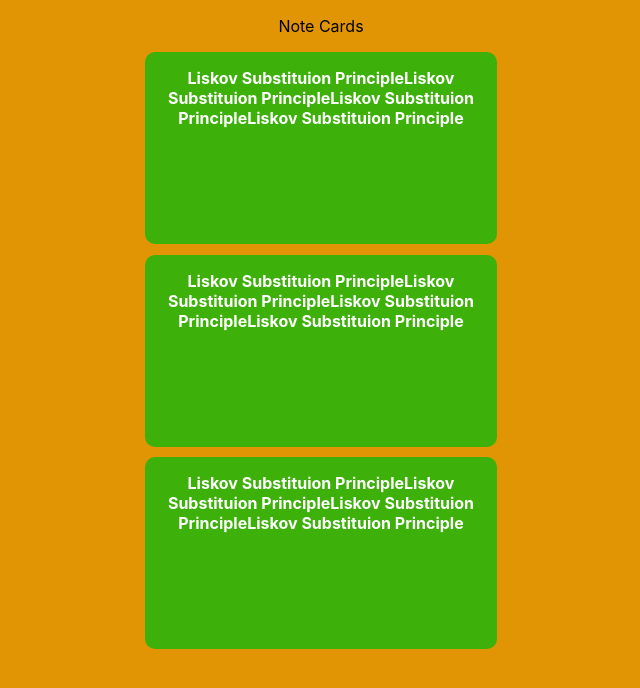
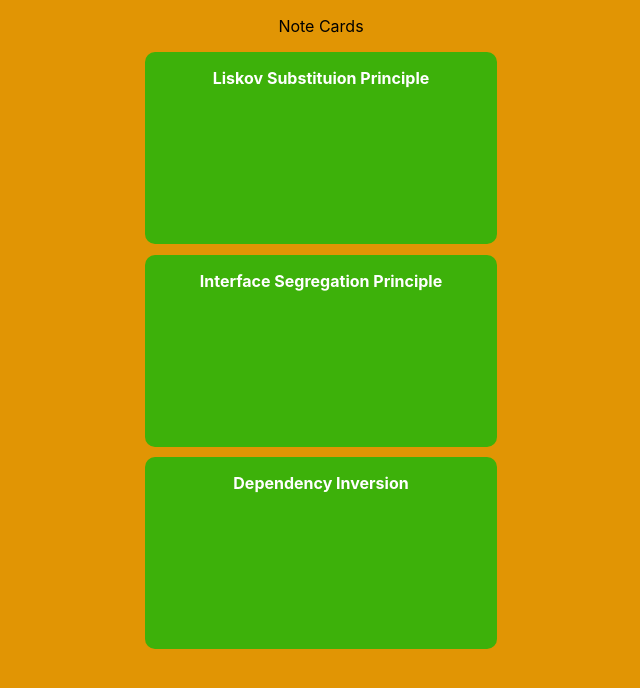
Before and after one commit to michael-mcmasters/Notecards, a React (Create React App) app: page / in a window 1280 px wide. Shown: the top 688 px of the page, without its empty margins (319-959 px from the left). Built offline with nearby package versions, Linux system fonts and the light colour scheme.

Commit message:
Have each card display different text with props

```diff
--- a/src/components/Card.js
+++ b/src/components/Card.js
@@ -1,8 +1,8 @@
 import react from "react";
 import "../css/Card.css";
 
-export default function Card() {
+export default function Card(props) {
   return (
-    <h1 className="card">Liskov Substituion PrincipleLiskov Substituion PrincipleLiskov Substituion PrincipleLiskov Substituion Principle</h1>
+    <h1 className="card">{props.text}</h1>
   );
 }
```
